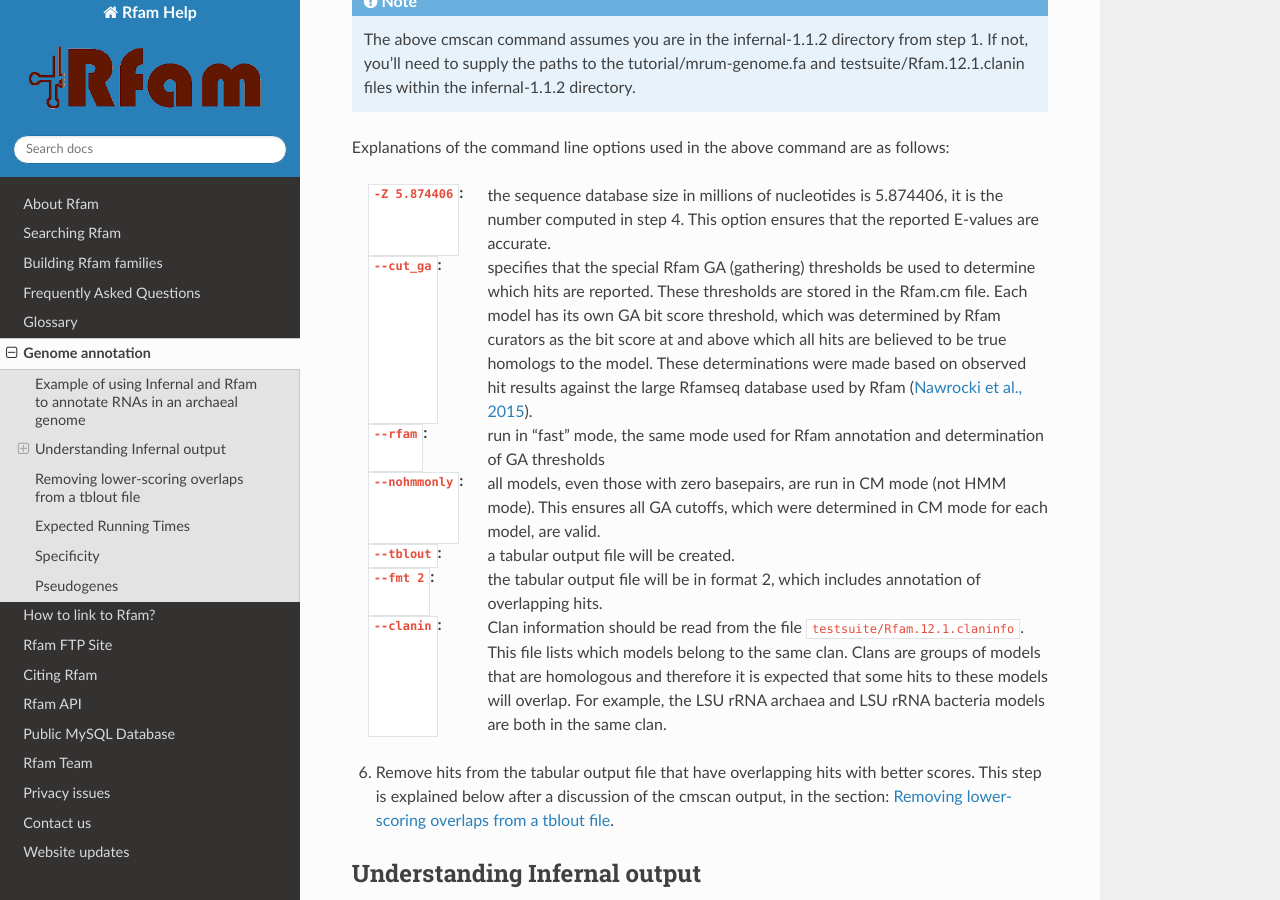
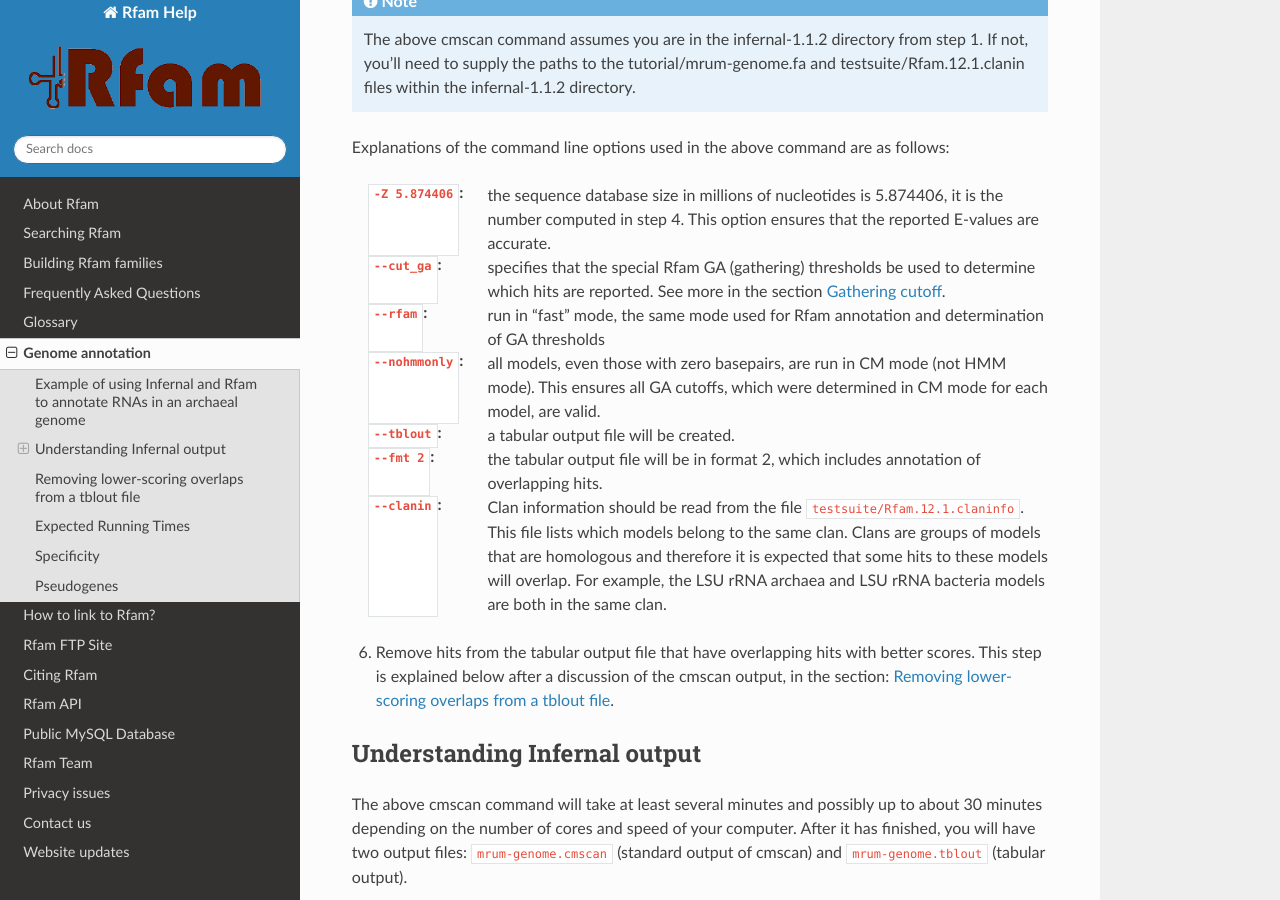
Before and after one commit to Rfam/rfam-docs, a Sphinx documentation site: the page built from docs/source/genome-annotation.rst, in a window 1280 px wide and 900 px high, scrolled down 2691 px. Built offline with Sphinx 7.4.7 and the Read the Docs theme 2.0.0, drawn with Linux system fonts in a browser that asks for light colours.

Commit message:
Move GA description to Glossary

```diff
--- a/docs/source/genome-annotation.rst
+++ b/docs/source/genome-annotation.rst
@@ -137,12 +137,7 @@
 
 :``--cut_ga``:
    specifies that the special Rfam GA (gathering) thresholds be used
-   to determine which hits are reported. These thresholds are stored
-   in the Rfam.cm file. Each model has its own GA bit score threshold,
-   which was determined by Rfam curators as the bit score at and above
-   which all hits are believed to be true homologs to the model. These
-   determinations were made based on observed hit results against the
-   large Rfamseq database used by Rfam (`Nawrocki et al., 2015 <http://nar.oxfordjournals.org/content/43/D1/D130>`_).
+   to determine which hits are reported. See more in the section :ref:`Gathering cutoff`.
 
 :``--rfam``:
    run in "fast" mode, the same mode used for
--- a/docs/source/glossary.rst
+++ b/docs/source/glossary.rst
@@ -27,7 +27,10 @@
 Gathering cutoff
 ----------------
 
-The bit score gathering threshold (GA cutoff), set by our curators when building the family. All sequences that score at or above this threshold will be included in the full alignment.
+The bit score gathering threshold (GA cutoff), set by Rfam curators when building the family.
+All sequences that score at or above this threshold will be included in the full alignment
+and are believed to be true homologs to the model.
+For more information see `Nawrocki et al., 2015 <http://nar.oxfordjournals.org/content/43/D1/D130>`_.
 
 Infernal
 --------
```
